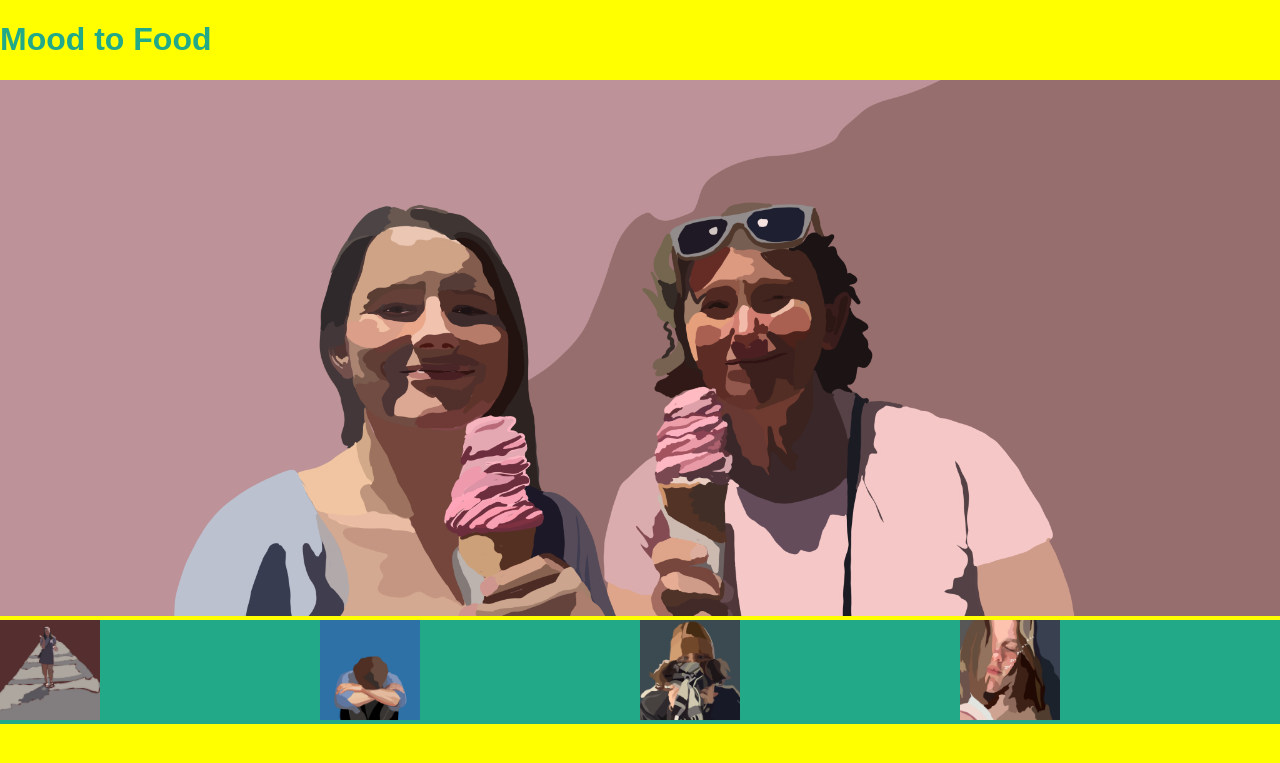
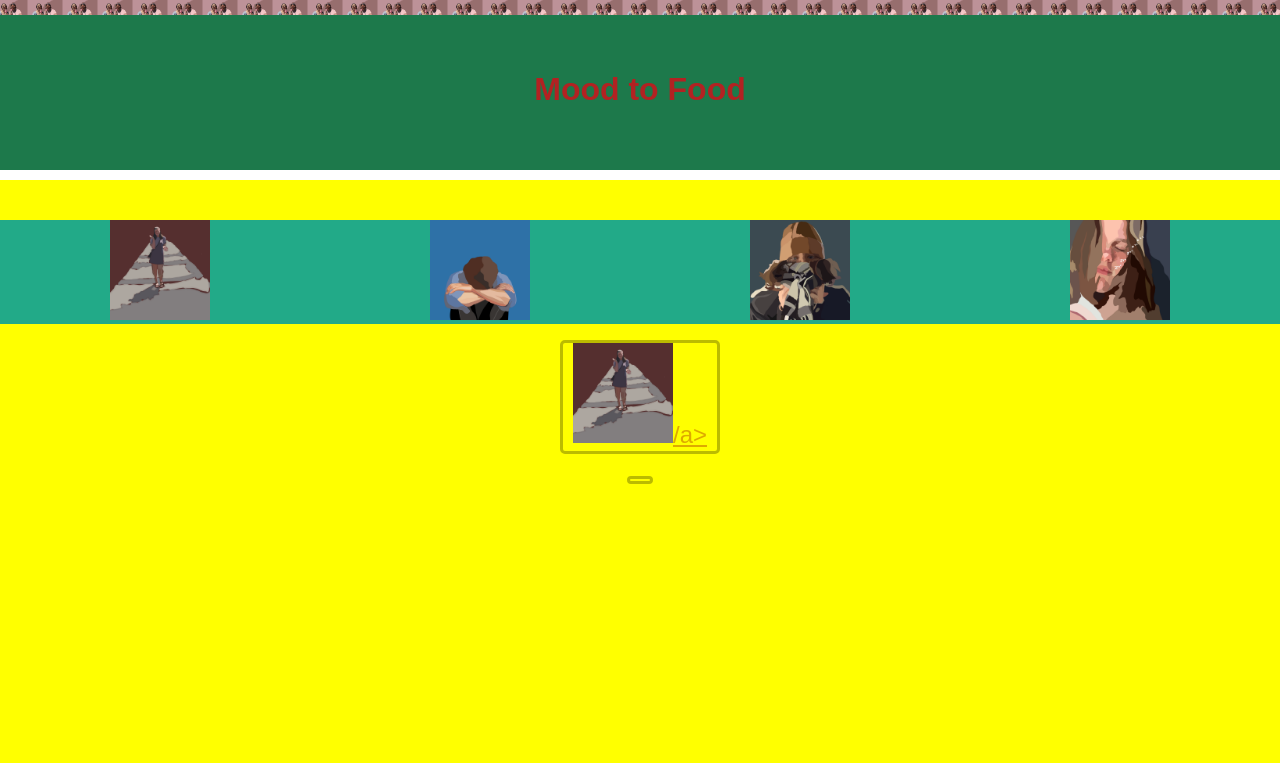
Before and after one commit to SophieHarding/289212, a Flask app: page / in a window 1280 px wide. Shown: the top 763 px of the page. Run offline with Flask 2, Linux system fonts and the light colour scheme; some web fonts are replaced.

Commit message:
TRYING TO DO IT

```diff
--- a/run.py
+++ b/run.py
@@ -3,6 +3,7 @@ import sqlite3
 
 app = Flask(__name__)
 
+MENUDB = 'menu.db'
 def fetchMenu(con):
     happy = []
     free = '0'
@@ -32,6 +33,13 @@ def fetchMenu(con):
 def index():
     return render_template('index.html')
 
+@app.route('/happy')
+def happy():
+    con = sqlite3.connect(MENUDB)
+    menu = fetchMenu(con)
+    con.close()
+    return render_template('happy.html', happy=menu['happy'])
+
 # @app.route('/happy')
 # def index():
 #     return render_template('happy.html')
--- a/static/screen.css
+++ b/static/screen.css
@@ -7,6 +7,7 @@
     color: #2A8;
     font-family: 'Monda', sans-serif;
     margin: 0;
+    text-align: center;
   }
 #logo {
     padding-left: auto;
@@ -14,9 +15,9 @@
     width: 100%;  /*change*/
   }
 
-  /* #header {
-    background-color: #DFE;
-    background-image: url(checks.svg), url(checks.svg);
+ #header {
+    background-color: rgb(29, 121, 75);
+    background-image: url(logo.PNG);
     background-position: top, bottom;
     background-repeat: repeat-x;
     background-size: 35px;
@@ -25,7 +26,12 @@
     padding-top: 50px;
     padding-bottom: 40px;
     text-align: center;
-  } */
+  }
+
+  h1 {
+    color:firebrick;
+    text-align: center;
+  }
 
 
 
@@ -87,12 +93,3 @@ input::-webkit-outer-spin-button,input::-webkit-inner-spin-button {
     }
 
   }
-
-
-  #footer {
-    color: white;
-    font-size: 0.8em;
-    opacity: 0.4;
-    padding: 1em;
-    text-align: center;
-  }
--- a/templates/angry.html
+++ b/templates/angry.html
@@ -1,7 +1,7 @@
 <!DOCTYPE html>
 <html>
 <head>
-  <title>Happy - Mood to Food</title>
+  <title>Angry - Mood to Food</title>
   <link rel="stylesheet" href="{{ url_for('static', filename='screen.css') }}">
 </head>
 <body>
--- a/templates/happy.html
+++ b/templates/happy.html
@@ -21,6 +21,7 @@
       {% endfor %}
     </ol>
   </div>
+
 
 
 
--- a/templates/index.html
+++ b/templates/index.html
@@ -9,16 +9,20 @@
 <body>
     <div id="header">
       <h1>Mood to Food</h1>
-    <img id=logo src="{{ url_for('static', filename='logo.png') }}" width="100"/>
-
   </div>
 
     <div id="options">
-      <div><img src="{{ url_for('static', filename='happy.png') }}" width="100"/></div>
-      <div><img src="{{ url_for('static', filename='sad.png') }}" width="100"/></div>
-      <div><img src="{{ url_for('static', filename='cold.png') }}" width="100"/></div>
-      <div><img src="{{ url_for('static', filename='tired.png') }}" width="100"/></div>
+
+      <div><img src="{{ url_for('static', filename='happy.PNG') }}" width="100"/></div>
+      <div><img src="{{ url_for('static', filename='sad.PNG') }}" width="100"/></div>
+      <div><img src="{{ url_for('static', filename='cold.PNG') }}" width="100"/></div>
+      <div><img src="{{ url_for('static', filename='tired.PNG') }}" width="100"/></div>
     </div>
+
+    <p>
+      <a class="btn-yellow" href="{{ url_for('happy') }}">
+        <img src="{{ url_for('static', filename='happy.png') }}" width="100"/>/a>
+    </p>
 
 
 </body>
```
Also changed, not shown: templates/sad.html (+2 -13 lines).
